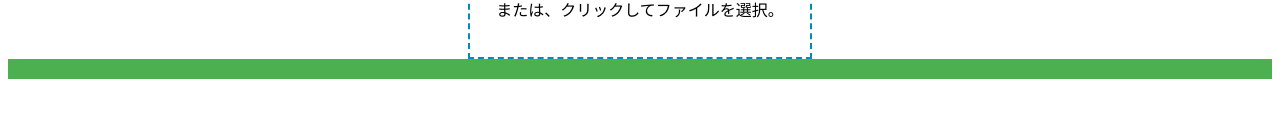
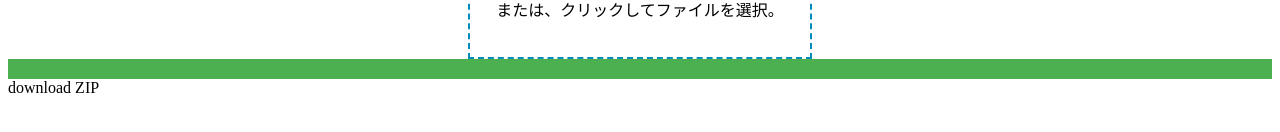
Before and after one commit to kakaomames/xn--androidapkwebgl-883n0jqb25biepnicj12b0pokqup001gfulc2p2f, a plain HTML site: page index.html in a window 1280 px wide. Shown: the part 194-326 px from the top of the page. Drawn offline with Linux system fonts and the light colour scheme.

Commit message:
Update index.html

```diff
--- a/index.html
+++ b/index.html
@@ -41,7 +41,7 @@
   <div class="progress-bar" id="progress-bar">
     <div id="progress-bar-fill"></div>
   </div>
-
+<a herf="./これをダウンロードする.zip">download ZIP</a>
   <script>
     // ドラッグアンドドロップエリアの処理
     const dropArea = document.getElementById('drop-area');
```
